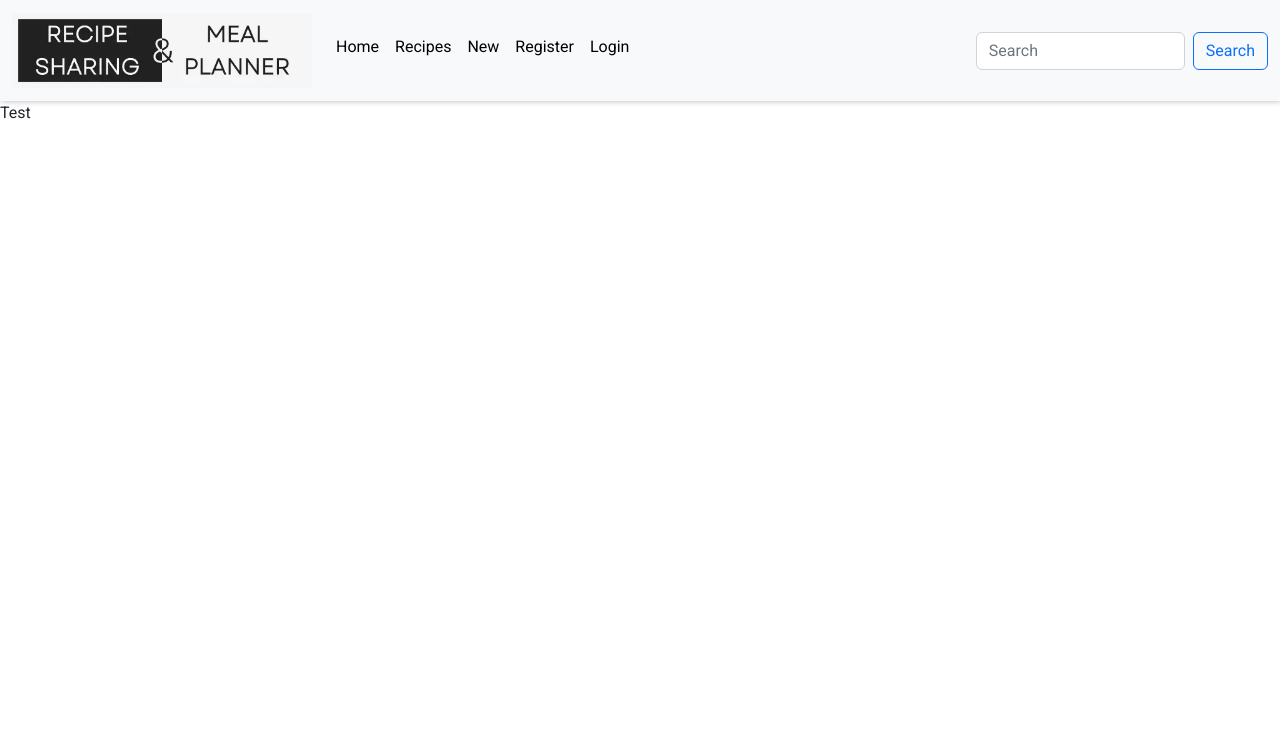
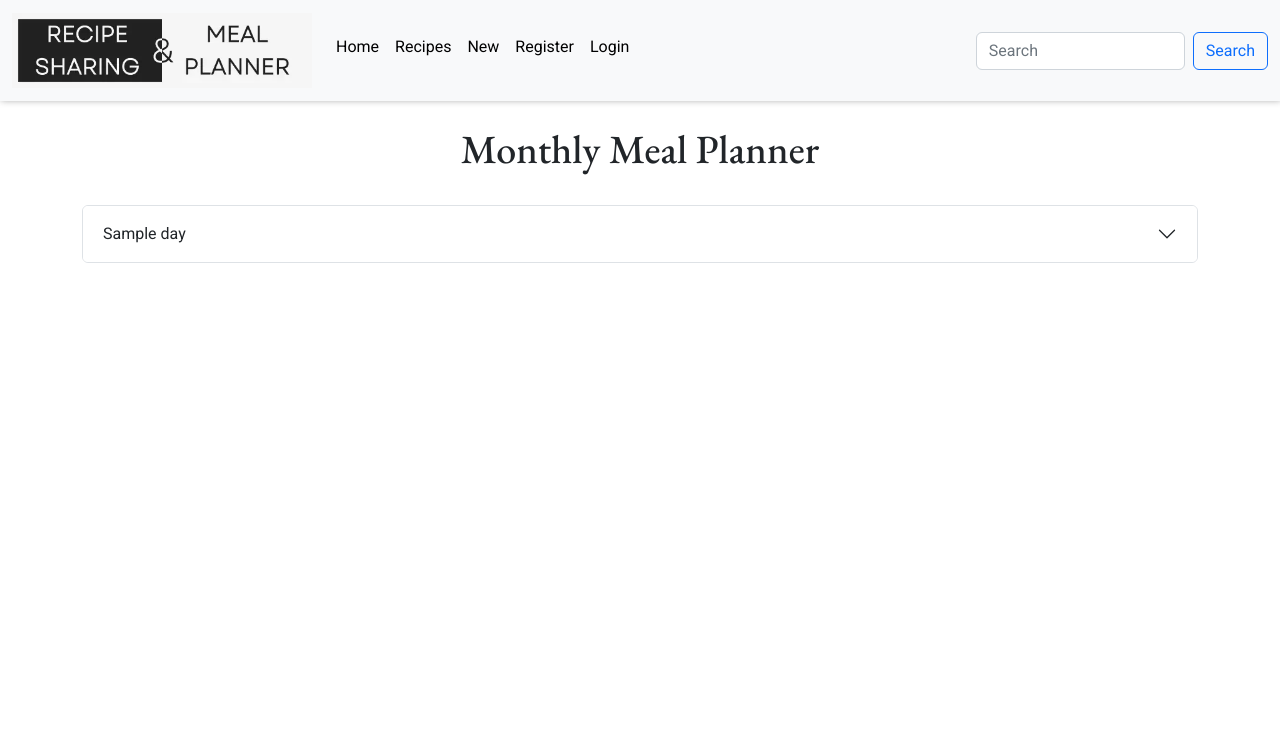
Before and after one commit to Kathrin-ddggxh/django-recipe-sharing, a Django app: template meal_planner/templates/meal_planner/meal_planner.html in a window 1280 px wide. Shown: the top 734 px of the page. Run offline with Django 4.2, Linux system fonts and the light colour scheme; tables that the repository leaves empty hold one stand-in row (values such as "Sample post"); the template is opened without the code that fills it: values that come from a table or form of the project are taken from there, most other values are stand-ins (such as "Sample title", 1, 10 or a date in 2020); some libraries are stand-ins or nearby versions.

Commit message:
add accordion display to meal planner template

```diff
--- a/meal_planner/templates/meal_planner/meal_planner.html
+++ b/meal_planner/templates/meal_planner/meal_planner.html
@@ -3,5 +3,87 @@
 {% block title %}Meal Planner{% endblock %}
 
 {% block content %}
-Test
+<div class="container">
+    <h1 class="text-center p-4">Monthly Meal Planner</h1>
+    <div class="accordion" id="accordionExample">
+        {% for day in days %}
+        <div class="accordion-item">
+            <div class="accordion-header" id="heading{{forloop.counter}}">
+                <button class="accordion-button collapsed" type="button" data-bs-toggle="collapse"
+                    data-bs-target="#collapse{{forloop.counter}}" aria-expanded="true"
+                    aria-controls="collapse{{forloop.counter}}">
+                    {{day}}
+                </button>
+            </div>
+            <div id="collapse{{forloop.counter}}" class="accordion-collapse collapse"
+                aria-labelledby="heading{{forloop.counter}}" data-bs-parent="#accordionExample">
+
+                <div class="d-flex flex-column align-items-center p-2">
+                    <p>Add or Update Meals</p>
+                    <a href="" class="btn btn-primary w-25 mb-2">Breakfast</a>
+                    <a href="" class="btn btn-primary w-25 mb-2">Lunch</a>
+                    <a href="" class="btn btn-primary w-25 mb-2">Dinner</a>
+                </div>
+
+                <hr>
+
+                <div class="accordion-body">
+                    {% for meal in meals %}
+
+                    {% if meal.meal_date == day %}
+
+                    {% if meal.meal_type == 'breakfast' %}
+                    <h2 class="text-center">Breakfast</h2>
+                    <div class="meals">
+                        <div class="thumb">
+                            <img src="{{meal.recipe.image.url}}" alt="{{meal.recipe.image_alt}}">
+                        </div>
+                        <div class="meal-info">
+                            <h3 class="text-center">
+                                <a href="{% url 'recipe_detail' meal.recipe.id %}">{{meal.recipe.title}}</a>
+                            </h3>
+                            <p>{{meal.recipe.description}}</p>
+                        </div>
+                    </div>
+                    {% endif %}
+
+                    {% if meal.meal_type == 'lunch' %}
+                    <h2 class="text-center">Lunch</h2>
+                    <div class="meals">
+                        <div class="thumb">
+                            <img src="{{meal.recipe.image.url}}" alt="{{meal.recipe.image_alt}}">
+                        </div>
+                        <div class="meal-info">
+                            <h3 class="text-center">
+                                <a href="{% url 'recipe_detail' meal.recipe.id %}">{{meal.recipe.title}}</a>
+                            </h3>
+                            <p>{{meal.recipe.description}}</p>
+                        </div>
+                    </div>
+                    {% endif %}
+
+                    {% if meal.meal_type == 'dinner' %}
+                    <h2 class="text-center">Dinner</h2>
+                    <div class="meals">
+                        <div class="thumb">
+                            <img src="{{meal.recipe.image.url}}" alt="{{meal.recipe.image_alt}}">
+                        </div>
+                        <div class="meal-info">
+                            <h3 class="text-center">
+                                <a href="{% url 'recipe_detail' meal.recipe.id %}">{{meal.recipe.title}}</a>
+                            </h3>
+                            <p>{{meal.recipe.description}}</p>
+                        </div>
+                    </div>
+                    {% endif %}
+
+                    {% endif %}
+
+                    {% endfor %}
+                </div>
+            </div>
+        </div>
+        {% endfor %}
+    </div>
+</div>
 {% endblock %}
```
